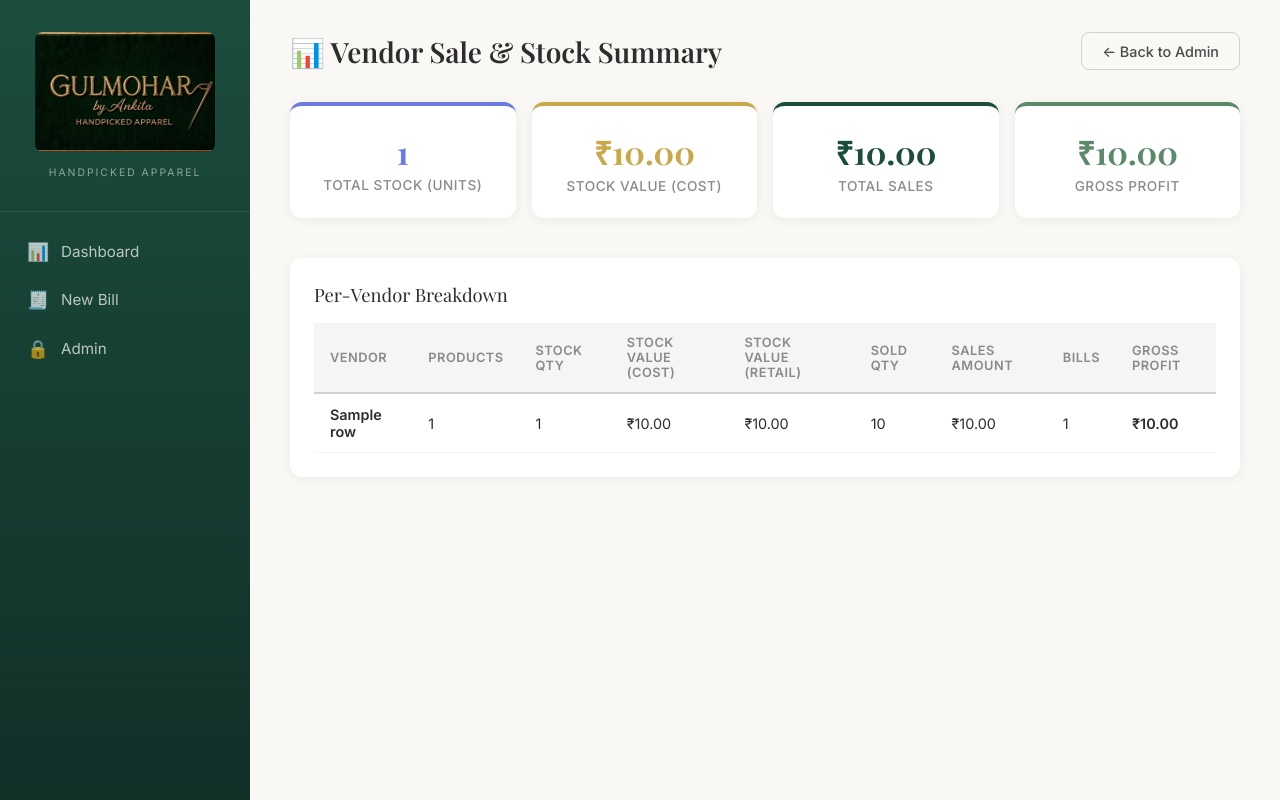
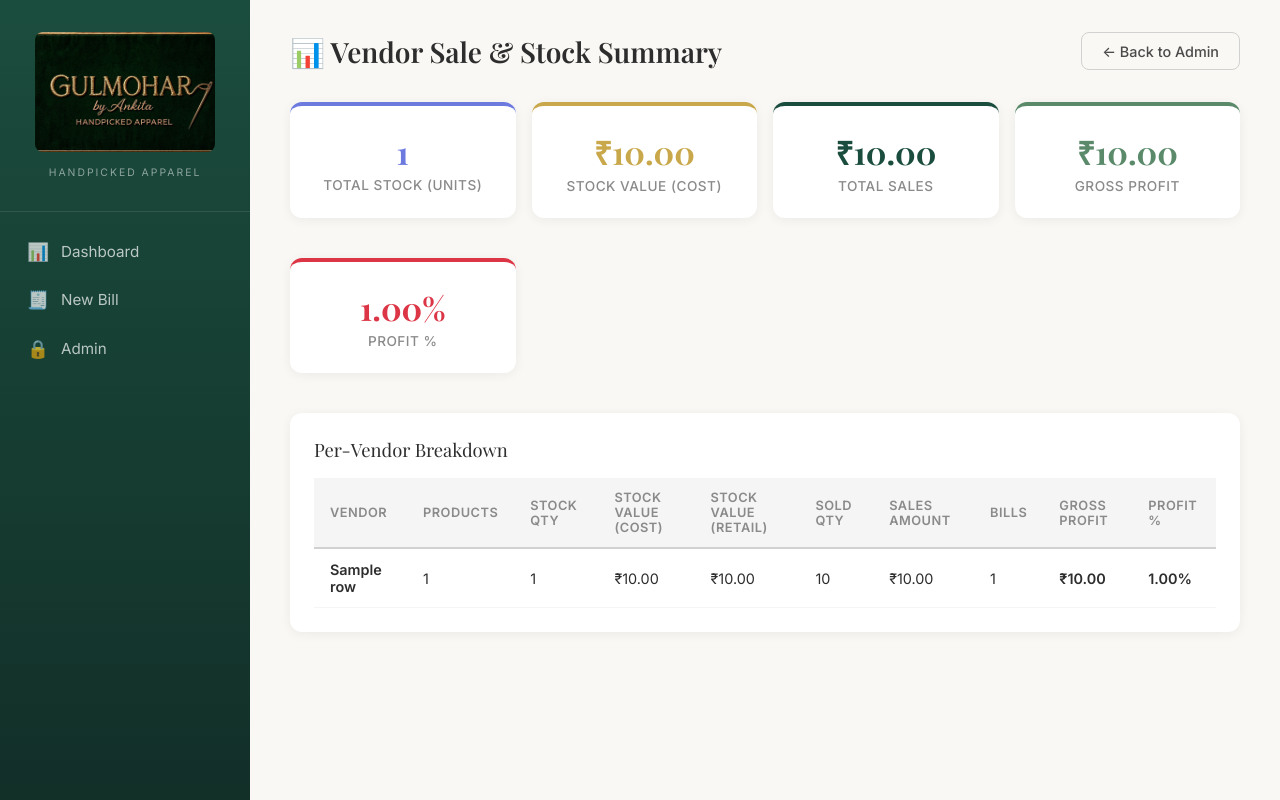
Before and after one commit to Sujay-Nakhare-Git/inventory-management, a Flask app: template templates/vendor_summary.html in a window 1280 px wide. Run offline with Flask 3, Linux system fonts and the light colour scheme; the template is opened without the code that fills it: most values are stand-ins (such as "Sample title", 1, 10 or a date in 2020).

Commit message:
feat: Add profit percentage calculation to vendor summary and update store credit search label

```diff
--- a/routes_admin.py
+++ b/routes_admin.py
@@ -657,6 +657,7 @@ def vendor_summary():
         sold_cost = round(sales["sold_cost"], 2) if sales else 0.0
         bills_count = sales["bills_count"] if sales else 0
         gross_profit = round(sold_amount - sold_cost, 2)
+        profit_percent = round((gross_profit / sold_amount) * 100, 2) if sold_amount > 0 else None
         summary.append({
             "vendor_id": row["vendor_id"],
             "vendor_name": row["vendor_name"],
@@ -668,6 +669,7 @@ def vendor_summary():
             "sold_amount": sold_amount,
             "bills_count": bills_count,
             "gross_profit": gross_profit,
+            "profit_percent": profit_percent,
         })
         totals["product_count"] += row["product_count"]
         totals["total_stock"] += row["total_stock"]
@@ -682,6 +684,10 @@ def vendor_summary():
     totals["stock_retail_value"] = round(totals["stock_retail_value"], 2)
     totals["sold_amount"] = round(totals["sold_amount"], 2)
     totals["gross_profit"] = round(totals["gross_profit"], 2)
+    totals["profit_percent"] = (
+        round((totals["gross_profit"] / totals["sold_amount"]) * 100, 2)
+        if totals["sold_amount"] > 0 else None
+    )
 
     return render_template("vendor_summary.html", summary=summary, totals=totals)
 
--- a/templates/store_credits.html
+++ b/templates/store_credits.html
@@ -39,7 +39,7 @@
             <input type="text" name="search" class="input" placeholder="Search by name or phone..." value="{{ search }}" style="flex:1;">
             <label style="display:flex; align-items:center; gap:0.4rem; white-space:nowrap;">
                 <input type="checkbox" name="only_positive" value="1" {% if only_positive %}checked{% endif %}>
-                Show only balance &gt; 0
+                Show Customers with Valid Store Credit Only
             </label>
             <button type="submit" class="btn btn-primary">🔍 Search</button>
             {% if search or not only_positive %}
--- a/templates/vendor_summary.html
+++ b/templates/vendor_summary.html
@@ -25,6 +25,10 @@
         <div class="stat-value">₹{{ "{:,.2f}".format(totals.gross_profit) }}</div>
         <div class="stat-label">Gross Profit</div>
     </div>
+    <div class="card stat-card stat-red" style="text-align:center;">
+        <div class="stat-value">{{ "{:.2f}%".format(totals.profit_percent) if totals.profit_percent is not none else '—' }}</div>
+        <div class="stat-label">Profit %</div>
+    </div>
 </div>
 
 <div class="card">
@@ -42,6 +46,7 @@
                     <th>Sales Amount</th>
                     <th>Bills</th>
                     <th>Gross Profit</th>
+                    <th>Profit %</th>
                 </tr>
             </thead>
             <tbody>
@@ -56,6 +61,7 @@
                     <td>₹{{ "{:,.2f}".format(row.sold_amount) }}</td>
                     <td>{{ row.bills_count }}</td>
                     <td><strong>₹{{ "{:,.2f}".format(row.gross_profit) }}</strong></td>
+                    <td><strong>{{ "{:.2f}%".format(row.profit_percent) if row.profit_percent is not none else '—' }}</strong></td>
                 </tr>
                 {% endfor %}
             </tbody>
```
